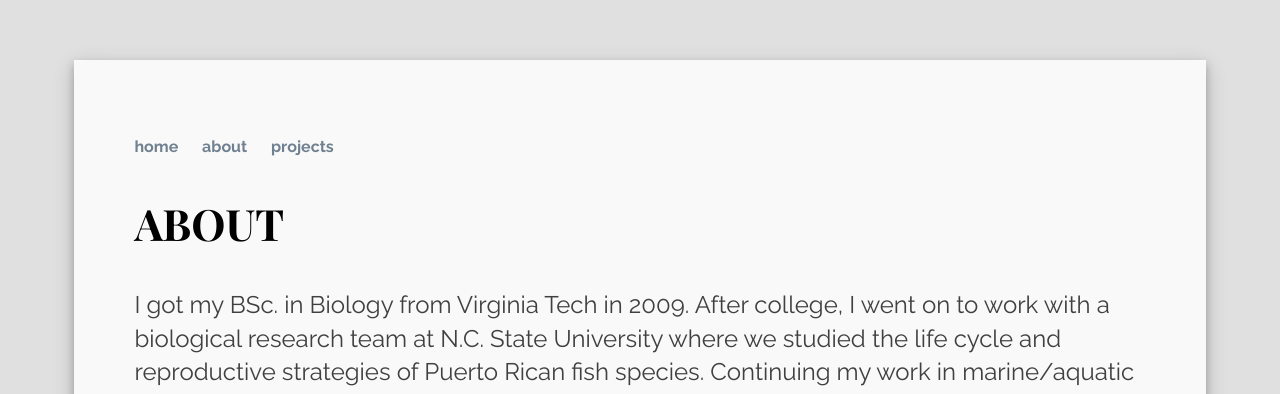
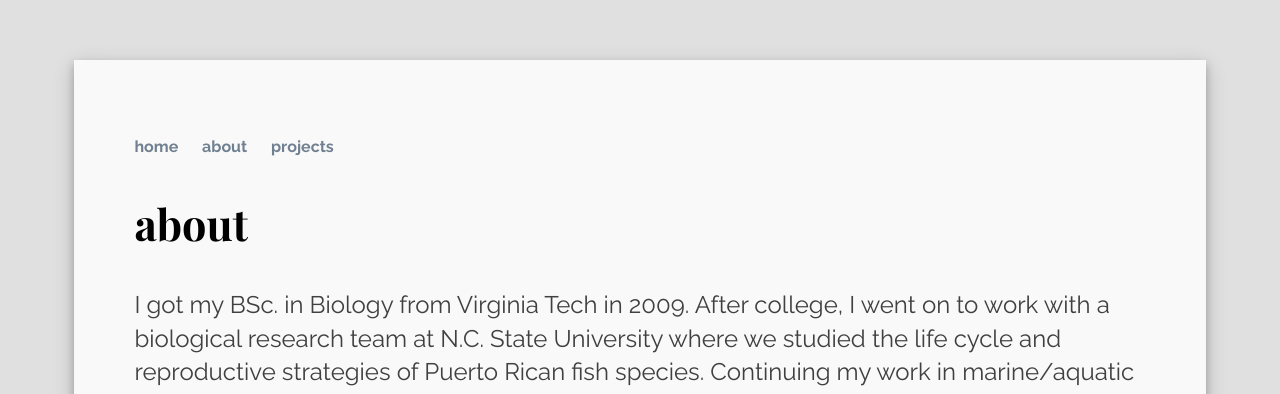
Before and after one commit to lungpc/lungpc.github.io, a Jekyll site: the page built from about/index.html, in a window 1280 px wide. Shown: the top 394 px of the page. Built offline with Jekyll 4.4.1, drawn with Linux system fonts in a browser that asks for light colours.

```diff
--- a/about/index.html
+++ b/about/index.html
@@ -4,7 +4,7 @@ title: About Philip Lung
 ---
 
 <div class="about">
-  <h2>ABOUT</h2>
+  <h2>about</h2>
   <p>I got my BSc. in Biology from Virginia Tech in 2009. After college, I went on to work with a biological research team at N.C. State University
   where we studied the life cycle and reproductive strategies of Puerto Rican fish species. Continuing my work in marine/aquatic
   ecosystems, I moved to Alaska to become a biologist onboard commercial fishing vessels. There, my responsibility was to collect
```
